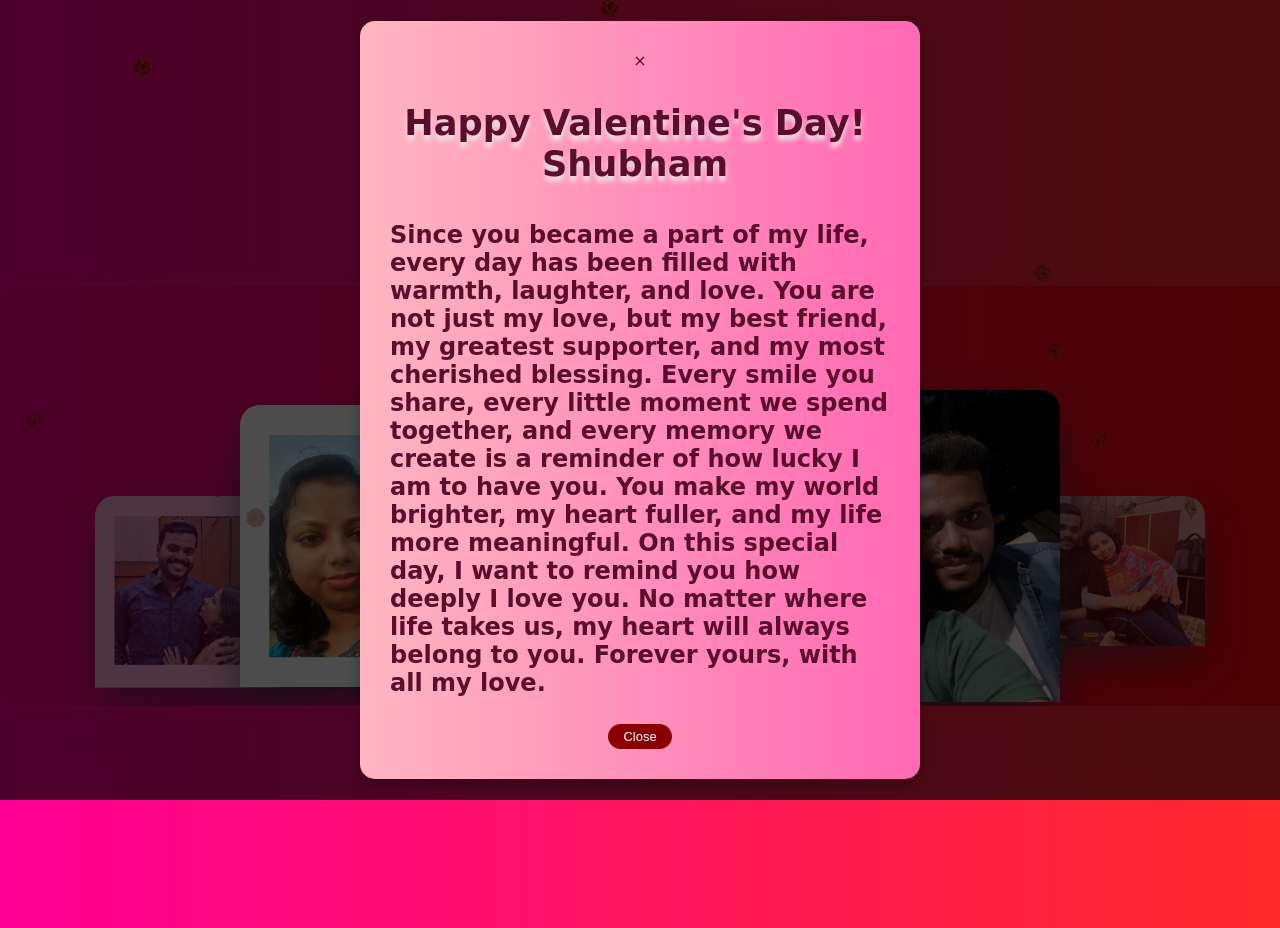
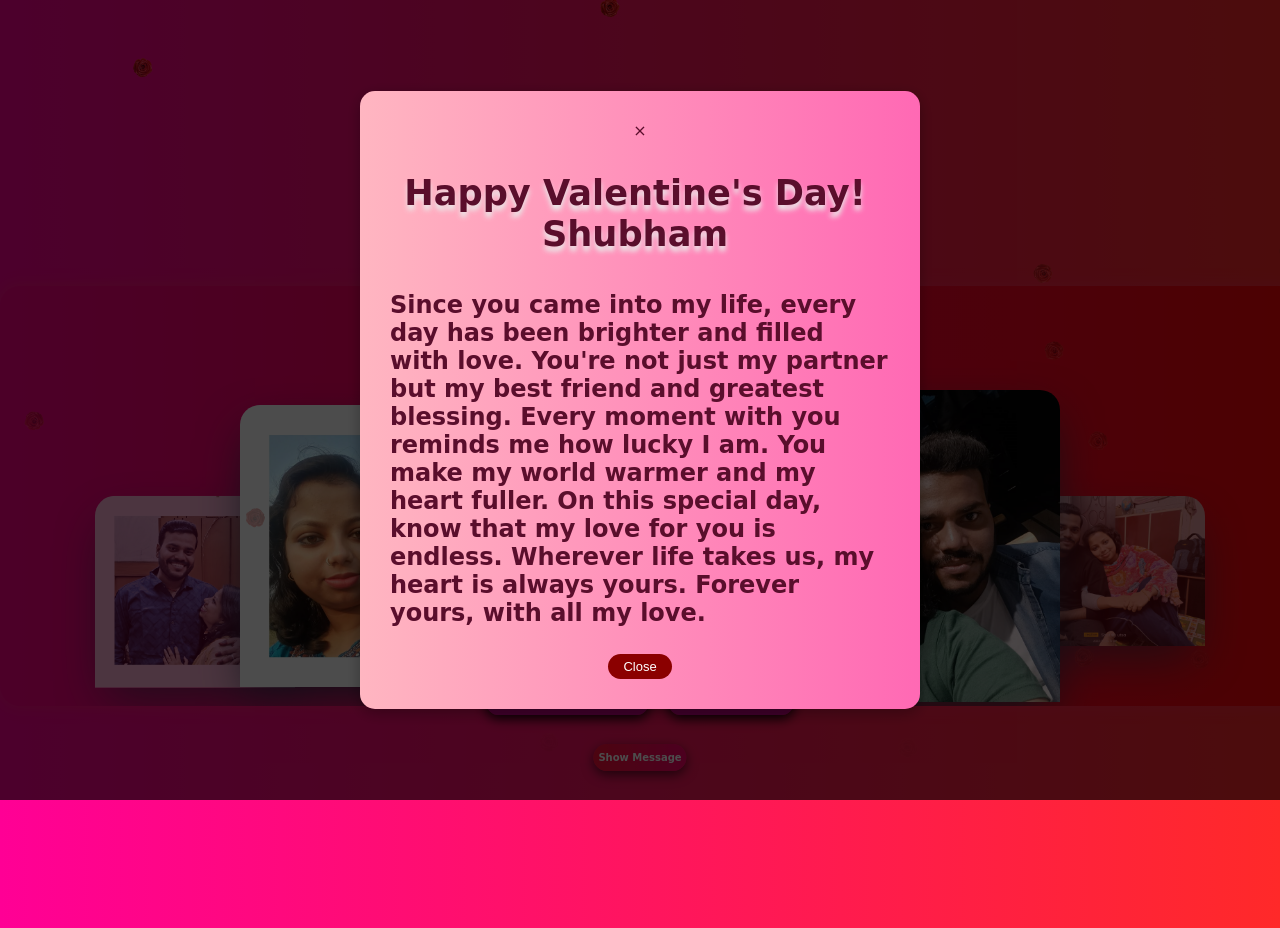
Before and after one commit to arghya-online/valentines_day, a plain HTML site: page index.html in a window 1280 px wide. Drawn offline with Linux system fonts and the light colour scheme.

Commit message:
Update index.html

```diff
--- a/index.html
+++ b/index.html
@@ -51,7 +51,7 @@
     </div>
 
     <!-- The caption that will update dynamically -->
-    <h1 id="carousel-captio" class="carousel-caption">"You are my favorite kind of magic ❤️"</h1>
+    <h1 id="carousel-caption" class="carousel-caption">"You are my favorite kind of magic ❤️"</h1>
    </div>
     <div class="buttons">
          <button class="button-82-pushable" role="button" id="prev"><span class="button-82-shadow"></span><span class="button-82-edge"></span><span class="button-82-front text">Previous</span></button>
@@ -66,10 +66,10 @@
      <div class="modal-content">
             <span class="close-btn">&times;</span>
             <h2>Happy Valentine's Day! <br> Shubham</h2>
-            <p> Since you became a part of my life, every day has been filled with warmth, laughter, and love. You are not just my love, but my best friend, my greatest supporter, and my most cherished blessing.
-             Every smile you share, every little moment we spend together, and every memory we create is a reminder of how lucky I am to have you. You make my world brighter, my heart fuller, and my life more meaningful.
-             On this special day, I want to remind you how deeply I love you. No matter where life takes us, my heart will always belong to you.
-             Forever yours, with all my love.</p>
+            <p> Since you came into my life, every day has been brighter and filled with love. You're not just my partner but my best friend and greatest blessing.
+              Every moment with you reminds me how lucky I am. You make my world warmer and my heart fuller.
+              On this special day, know that my love for you is endless. Wherever life takes us, my heart is always yours.
+              Forever yours, with all my love.</p>
         <div class="modal-footer">
          <button class="closeModalBtn" onclick="closeModal()">Close</button>
         </div>
```
